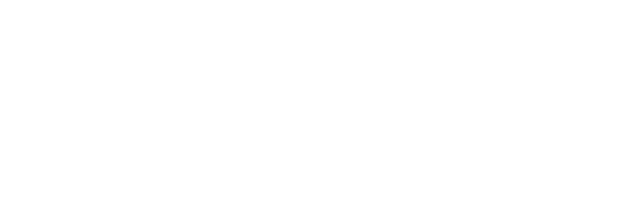
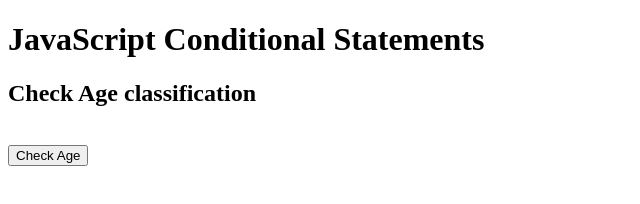
Before and after one commit to bananaman4262arada/FV_ICT9_QPractive1_Arada, a plain HTML site: page I hope you find some peace of mind.html in a window 1280 px wide. Shown: the whole page, without its empty margins (0-640 px from the left). Drawn offline with Linux system fonts and the light colour scheme.

Commit message:
Update I hope you find some peace of mind.html

```diff
--- a/I hope you find some peace of mind.html
+++ b/I hope you find some peace of mind.html
@@ -6,7 +6,29 @@
     <title>Q4Practice1</title>
 </head>
 <body>
-    <h1></h1>
+    <h1>JavaScript Conditional Statements</h1>
 
+    <h2>Check Age classification</h2>
+    <br>
+    <button class="btn btn-info" onclick="checkAge()">Check Age</button>
+
+    <script>
+        function checkAge(){
+            var age = 18;
+            if(isNan(age) || age < 0){
+                alert("Please input a valid number.");
+            }
+            else if(age <18){
+                alert("Can you leave? You're too young.");
+            }
+            else if(age>=18){
+                alert("You're allowed to be on this website.");
+            }
+            else{
+                alert("What kinda age is that???");
+            }
+
+        }
+    </script>
 </body>
 </html>
```
